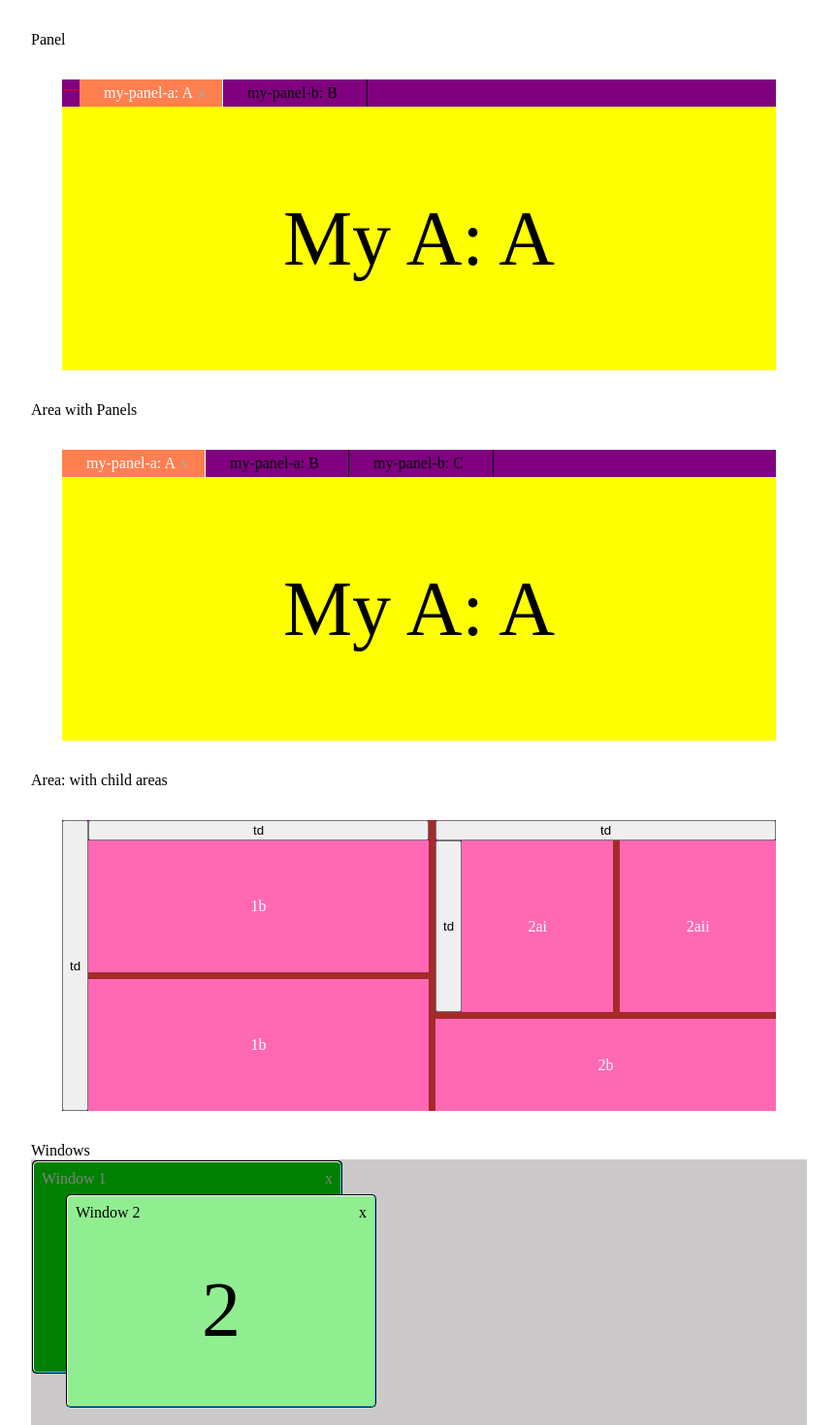
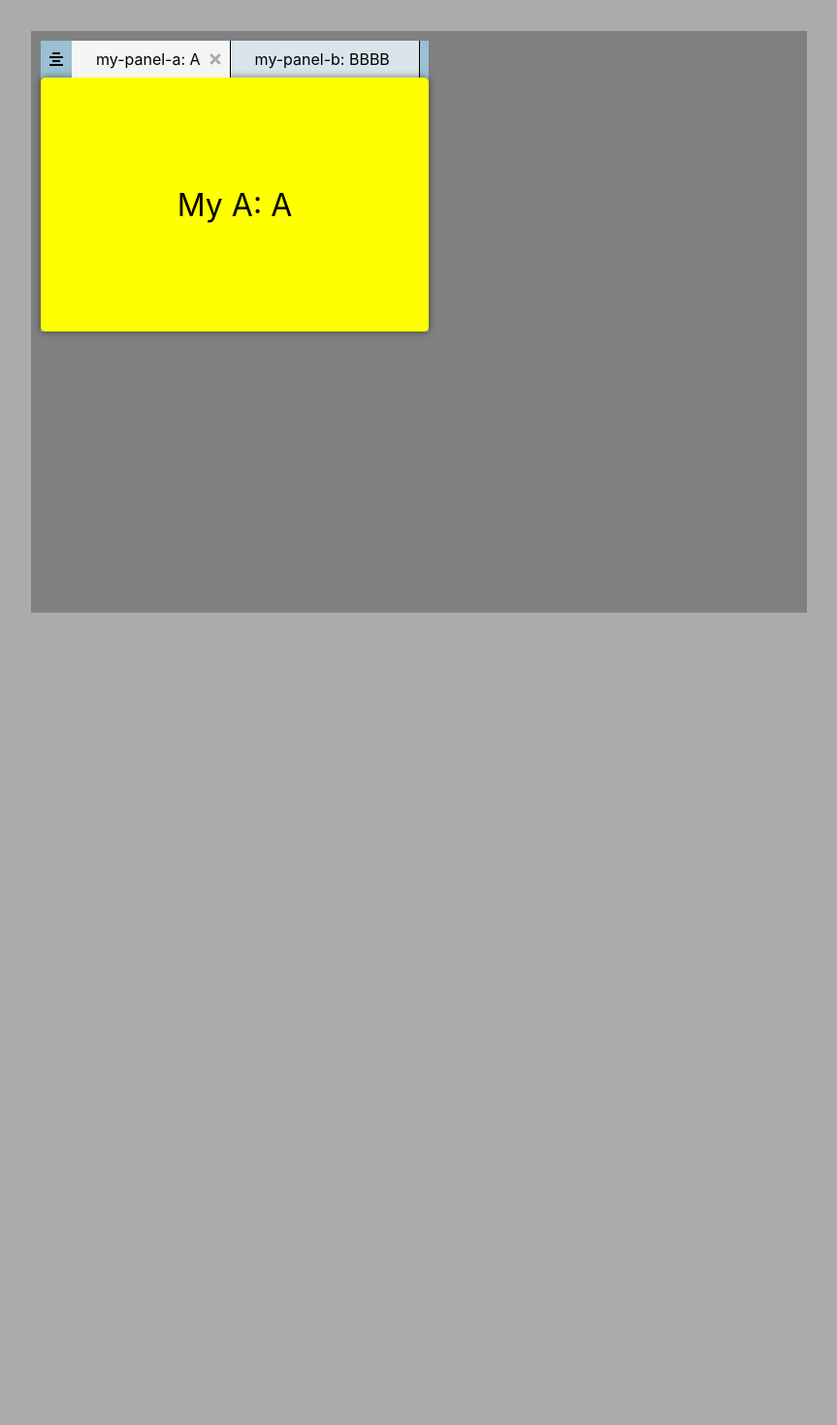
Before and after one commit to opowell/appfr, a Vue app: page / in a window 1280 px wide. Shown: the top 1470 px of the page at 97% size, without its empty margins (208-1071 px from the left). After the commit the page ends 800 px from the top, so only its background shows below. Built offline with nearby package versions, Linux system fonts and the light colour scheme.

Commit message:
display types

```diff
--- a/package.json
+++ b/package.json
@@ -7,6 +7,10 @@
     "build": "vue-cli-service build"
   },
   "dependencies": {
+    "@fortawesome/fontawesome-svg-core": "^1.2.29",
+    "@fortawesome/free-regular-svg-icons": "^5.13.1",
+    "@fortawesome/free-solid-svg-icons": "^5.13.1",
+    "@fortawesome/vue-fontawesome": "^0.1.10",
     "core-js": "^3.6.5",
     "vue": "^2.6.11"
   },
--- a/src/App.vue
+++ b/src/App.vue
@@ -1,6 +1,6 @@
 <template>
   <div id="app">
-    <HelloWorld msg="Welcome to Your Vue.js App"/>
+    <HelloWorld />
   </div>
 </template>
 
--- a/src/components/AppfrPanel.vue
+++ b/src/components/AppfrPanel.vue
@@ -1,6 +1,7 @@
 <template>
     <div
-      v-if="panel.children" :style="styleObj"
+      v-if="panel.children" :style="styleObj" class='appfr-panel'
+      @mousedown.left='clickWindow($event)'
     >
       <div v-if="panel.display === 'flex'" style='display: flex; flex: 1 1 auto;'>
         <div>
@@ -24,7 +25,7 @@
             v-if="index < panel.children.length - 1"
             :key="'adjuster' + index"
             :style='adjusterStyle'
-            @mousedown.stop.prevent='startAdjust(childPanel, $event)'
+            @mousedown.left.stop.prevent='startAdjust(childPanel, $event)'
           />
         </template>
       </div>
@@ -45,7 +46,7 @@
             :key='childPanel.id'
             class='tab tabHover'
             :class='{"selected": isSelected(childPanel)}'
-            @mousedown='setActiveChildIndex(index)'
+            @mousedown.left='setActiveChildIndex(index)'
             draggable="true"
             @dragstart='dragStart($event, childPanel)'
             @dragleave="dragLeaveTab($event, index)"
@@ -55,30 +56,45 @@
           >
             {{ title(childPanel) }}
             <span style='width: 20px; display: flex; margin-left: 5px;'>
-                  <span
+              <font-awesome-icon
                 class='closeButton'
-                      @click.stop='closePanel(index)'
+                @click.left.stop='closePanel(index)'
+                icon="times"
                 style='width: 20px'
-                  >x</span>
+              />
             </span>
           </span>
           <jt-spacer
-                @mousedown.native='startMove'
+            @mousedown.left.native='startMove'
             :area='panel'
           />
         </div>
         <appfr-panel
             v-for='(child, index) in panel.children'
-            v-bind:style='[panel.activeChildIndex === index ? {} : {"z-index": -1, "display": "none"}]'
+            style='flex: 1 1 auto; width: unset'
+            :style='[panel.activeChildIndex === index ? {} : {"z-index": -1, "display": "none"}]'
             :panel='child'
             :parentPanel='panel'
             :key='child.id'
+            class='tab-content'
         />
       </div>
         <div
           v-else-if="panel.display === 'windows'"
-          style='position: relative;'
+          style='display: flex; flex-direction: column; flex: 1 1 auto;'
         >
+          <div class="header">
+            <div>
+              <menu-el
+                :dblclickFunc="close"
+                :menu='menu'
+                :rootPanel='rootPanel'
+              />
+            </div>
+            <div class="title">{{ title(panel) }}</div>
+            <div class="close" @click.left="close(i)">x</div>
+          </div>
+          <div style='flex: 1 1 auto; position: relative;'>
             <div
               v-for="(childPanel, index) in panel.children"
               :key="childPanel.id"
@@ -91,6 +107,7 @@
             </div>
           </div>
         </div>
+    </div>
     <div v-else-if="panel.type != null && parentPanel != null && parentPanel.display !== 'windows'"
       class='content'
       :is='panel.type'
@@ -98,32 +115,32 @@
       :style="styleObj"
     />
     <div v-else
-      @mousedown.left='clickWindow($event)'
+      @mousedown.left.stop.prevent='clickWindow($event)'
       class="window"
       :style="styleObj"
     >
-      <span class="handle handle-tl" @mousedown.prevent.stop="startResizeTL">
+      <span class="handle handle-tl" @mousedown.left.prevent.stop="startResizeTL">
         <span />
       </span>
-      <span class="handle handle-tc" @mousedown.prevent.stop="startResizeT">
+      <span class="handle handle-tc" @mousedown.left.prevent.stop="startResizeT">
         <span />
       </span>
-      <span class="handle handle-tr" @mousedown.prevent.stop="startResizeTR">
+      <span class="handle handle-tr" @mousedown.left.prevent.stop="startResizeTR">
         <span />
       </span>
-      <span class="handle handle-ml" @mousedown.prevent.stop="startResizeL">
+      <span class="handle handle-ml" @mousedown.left.prevent.stop="startResizeL">
         <span />
       </span>
-      <span class="handle handle-mr" @mousedown.prevent.stop="startResizeR">
+      <span class="handle handle-mr" @mousedown.left.prevent.stop="startResizeR">
         <span />
       </span>
-      <span class="handle handle-bl" @mousedown.prevent.stop="startResizeBL">
+      <span class="handle handle-bl" @mousedown.left.prevent.stop="startResizeBL">
         <span />
       </span>
-      <span class="handle handle-bc" @mousedown.prevent.stop="startResizeB">
+      <span class="handle handle-bc" @mousedown.left.prevent.stop="startResizeB">
         <span />
       </span>
-      <span class="handle handle-br" @mousedown.prevent.stop="startResizeBR">
+      <span class="handle handle-br" @mousedown.left.prevent.stop="startResizeBR">
         <span />
       </span>
       <div class="header">
@@ -135,7 +152,7 @@
           />
         </div>
         <div class="title">{{ title(panel) }}</div>
-        <div class="close" @click="close(i)">x</div>
+        <div class="close" @click.left="close(i)">x</div>
       </div>
       <div class="content-container">
         <div
@@ -199,7 +216,8 @@ export default {
   data() {
     return {
       menu: {
-        text: '---',
+        // text: '---',
+        icon: ["fas", "align-center"],
         hasParent: false,
           showIcon: true,
           children: [
@@ -287,7 +305,7 @@ export default {
     },
     parentElement() {
       if (this.parentPanel == null) {
-        return null;
+        return this.$el.parentElement;
       }
       return this.parentPanel.$component.$el;
     },
@@ -326,8 +344,21 @@ export default {
           out.width = this.panel.w + 'px';
           out.height = this.panel.h + 'px';
         }
+      } else if (this.parentPanel != null && this.parentPanel.display === 'flex') {
+        out["flex-direction"] = this.panel.flexDirRow ? "row" : "column";
+        out.display = 'flex';
+        if (this.isLastPanel) {
+          out.flex = '1 1 100px';
         } else {
+          out.flex = this.panel.flex;
+        }
+      } else {
+        out.top = this.panel.y + 'px';
+        out.left = this.panel.x + 'px';
+        out.width = this.panel.w + 'px';
+        out.height = this.panel.h + 'px';
         out["flex-direction"] = this.panel.flexDirRow ? "row" : "column";
+        out.display = 'flex';
         if (this.isLastPanel) {
           out.flex = '1 1 100px';
         } else {
@@ -353,6 +384,7 @@ export default {
       this.startMove(ev);
     },
     focusWindow() {
+      if (this.parentPanel == null) return;
       this.parentPanel.children.splice(this.panelIndex, 1);
       this.parentPanel.children.push(this.panel);
     },
@@ -393,6 +425,7 @@ export default {
 
       let newTop = this.origTop + ev.pageY - this.moveStartY;
       this.panel.y = this.getConstrainedTop(newTop);
+      // console.log('move', newLeft, this.moveStartX, this.origLeft, this.panel.x, ev.pageX);
     },
     stopMove(ev) {
       ev.stopPropagation();
@@ -632,6 +665,11 @@ export default {
 </script>
 
 <style scoped>
+.appfr-panel {
+  background-color: #9ac0d1;
+  font-family: -apple-system, system-ui, "Segoe UI", Roboto, "Helvetica Neue", Arial, "Noto Sans", sans-serif, "Apple Color Emoji", "Segoe UI Emoji", "Segoe UI Symbol", "Noto Color Emoji";
+}
+
 .window {
   position: absolute;
   padding: 5px;
@@ -666,13 +704,13 @@ export default {
 .tabs {
     display: flex;
     flex: 0 0 auto;
-    background-color: var(--tabsBGColor);
+    background-color: #9ac0d1;
     border-top-right-radius: 5px;
     border-top-left-radius: 5px;
 }
 
 .tab {
-    background-color: var(--tabBGColor);
+    background-color: rgb(218, 229, 235);
     padding-top: 5px;
     padding-bottom: 5px;
     padding-left: 25px;
@@ -682,6 +720,7 @@ export default {
     display: flex;
     white-space: nowrap;
     color: var(--tabFontColor);
+    align-items: center;
 }
 .tab.spacer {
     flex: 1 1 auto;
@@ -700,8 +739,7 @@ export default {
 }
 
 .selected {
-    background-color: coral;
-    color: white;
+  background-color: #f5f5f5;
   z-index: 0;
 }
 
@@ -739,9 +777,23 @@ export default {
   flex: 1 1 auto;
 }
 
+.tab-content {
+    background-color: white;
+    color: black;
+    flex: 1 1 auto;
+    overflow: auto;
+    display: flex;
+    flex-direction: column;
+    box-shadow: 0px 0px 7px 1px rgba(0, 0, 0, 0.4);
+    border-radius: 5px;
+    padding: 10px;
+}
+
 .header {
   display: flex;
   flex: 0 0 auto;
+  background-color: rgba(255,255,255,0.3);
+  align-items: center;
 }
 
 .header > .title {
--- a/src/components/HelloWorld.vue
+++ b/src/components/HelloWorld.vue
@@ -1,39 +1,6 @@
 <template>
-  <div>
-    Panel
-    <appfr-panel class="demo-area" :panel="demo1Panel" />
-
-    <div>Area with Panels
-      <appfr-area class="demo-area" :area="demoAreaWithPanels" />
-    </div>
-    <div>
-        Area: with child areas
-      <appfr-area class="demo-area" :area="demoArea" />
-    </div>
-    <div>
-      Windows
-      <div class="hello">
-        <appfr-window />
-        <appfr-window
-          v-for="(window, i) in state.windows"
-          :key="window.title"
-          :state="state"
-          :window="window"
-          @dblclick.native='toggleMaximized'
-          @dblclick.left='doDblClick'
-        >
-          <template v-slot:body>
-            <div class="header">
-              <div class="title">Window {{ window.title }}</div>
-              <div class="close" @click="close(i)">x</div>
-            </div>
-            <div class="content">
-              <div style="padding: 1rem;">{{ window.title }}</div>
-            </div>
-          </template>
-        </appfr-window>
-      </div>
-    </div>
+  <div style='width: 800px; height: 600px; background-color: grey; position: relative'>
+    <appfr-panel :panel="panelObject" style='position: absolute' />
   </div>
 </template>
 
@@ -51,12 +18,11 @@ export default {
   },
   data() {
     return {
-      state: {
-        activeWindow: null,
-        windows: [],
-        windowsMaximized: false,
-      },
-      demo1Panel: {
+      panelObject: {
+        h: 300,
+        w: 400,
+        x: 10,
+        y: 10,
         display: "tabs",
         children: [
           {
@@ -64,95 +30,23 @@ export default {
             type: 'my-panel-a'
           },
           {
-            content: 'B',
+            content: 'BBBB',
             type: 'my-panel-b'
           },
         ]
       },
-      demoAreaWithPanels: {
-        panels: [
-          {
-            content: 'A',
-            type: 'my-panel-a'
-          },
-          {
-            content: 'B',
-            type: 'my-panel-a'
-          },
-          {
-            content: 'C',
-            type: 'my-panel-b'
-          },
-        ]
-      },
-      demoArea: {
-        childAreas: [
-          {
-            flexDirRow: false,
-            childAreas: [
-              {
-                content: '1b'
-              },
-              {
-                content: '1b',
-              }
-            ]
-          },
-          {
-            flexDirRow: false,
-            childAreas: [
-              {
-                childAreas: [
-                  {content: '2ai'},
-                  {content: '2aii'}
-                ]
-              },
-              { content: '2b'}
-            ]
-          },
-        ]
-      }
-    }
-  },
-  computed: {
-    windowsLength() {
-      return this.state.windows.length;
-    }
-  },
-  mounted() {
-    this.addWindow();
-    this.addWindow();
-  },
-  methods: {
-    close(i) {
-      this.$refs.windows[i-1].close()
-    },
-    focus(window) {
-      window.component.focus()
-    },
-    addWindow() {
-      this.state.windows.push({
-        title: this.state.windows.length + 1
-      });
-    },
-    toggleMaximized() {
-      this.state.windowsMaximized = !this.state.windowsMaximized;
-    },
-    doDblClick() {
-      console.log('double click?!');
     }
   },
 };
 </script>
 
+<style>
+body {
+  background-color: rgb(171, 171, 171);
+  padding: 0rem;
+}
+</style>
 <style scoped>
-.hello {
-  width: 800px;
-  height: 600px;
-  background-color: rgb(203, 201, 201);
-  position: relative;
-}
-
 ::v-deep .window {
   background-color: green;
   border: 1px outset #ddd;
@@ -167,7 +61,7 @@ export default {
   display: flex;
   align-items: center;
   justify-content: center;
-  font-size: 5rem;
+  font-size: 2rem;
 }
 
 ::v-deep .window.focussed {
@@ -198,13 +92,6 @@ export default {
   flex: 0 0 auto;
 }
 
-.demo-area {
-  margin: 2rem;
-  height: 300px;
-  background-color: purple;
-  display: flex;
-}
-
 ::v-deep .area-content {
   background-color: hotpink;
   color: white;
--- a/src/components/MenuEl.vue
+++ b/src/components/MenuEl.vue
@@ -22,6 +22,7 @@
         <font-awesome-icon :icon="menu.icon"/>
         </div>
     </template>
+    <!-- For spacing purposes -->
     <template v-else-if='showIcon'>
       <i class='icon'></i>
     </template>
@@ -132,21 +133,11 @@ export default {
 };
 </script>
 
-<style>
+<style scoped>
 .icon {
-  /* flex: 0 0 auto; */
-  flex: 0 0 24px;
-  padding: 5px;
+  padding: 0.5rem;
   cursor: default;
-  margin-right: 1px;
-  /* width: 24px; */
-  align-self: center;
-  text-align: center;
-  line-height: 1;
 }
-</style>
-
-<style scoped>
 .divider {
   border-bottom: 1px solid;
   color: #888;
@@ -178,7 +169,7 @@ export default {
     outline: none;
 }
 .active {
-  color: red;
+  color: black;
 }
 .dropdown {
   z-index: 1000;
@@ -205,12 +196,10 @@ export default {
 
 .menu {
     display: flex;
-    flex: 0 0 auto;
     position: relative;
     border-width: 1px;
     border-color: transparent;
     border-style: solid;
-    width: max-content;
 }
 
 .text {
--- a/src/components/MyPanelA.vue
+++ b/src/components/MyPanelA.vue
@@ -1,5 +1,5 @@
 <template>
-  <div>
+  <div class='content'>
     My A: {{ panel.content }}
   </div>
 </template>
@@ -15,7 +15,7 @@ export default {
 </script>
 
 <style scoped>
-div {
+div.content {
   background-color: yellow;
   display: flex;
   align-items: center;
```
Also changed, not shown: src/main.js (+20 -0 lines), 1 other file (tests, documents, lock files or other folders). Lines whose indentation alone changed are shown as unchanged.
